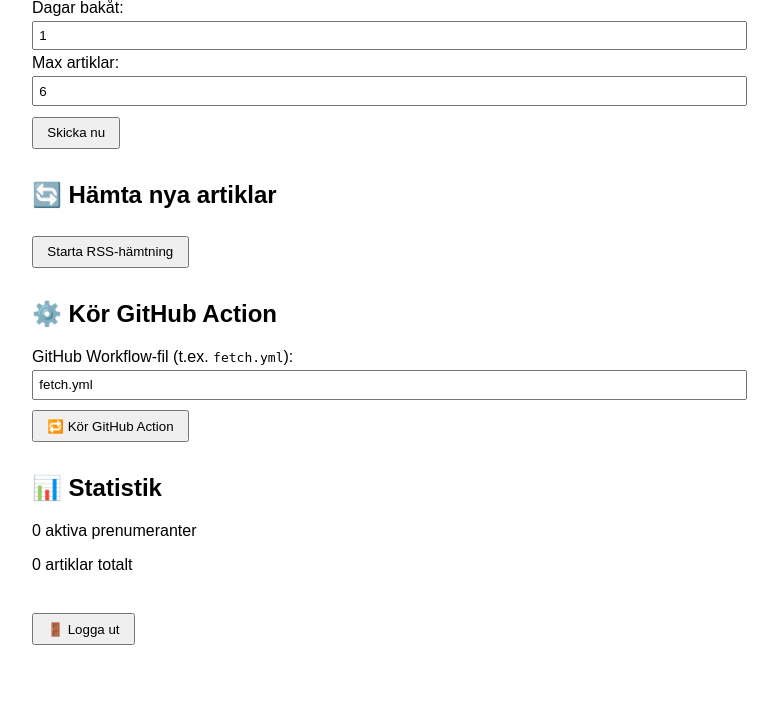
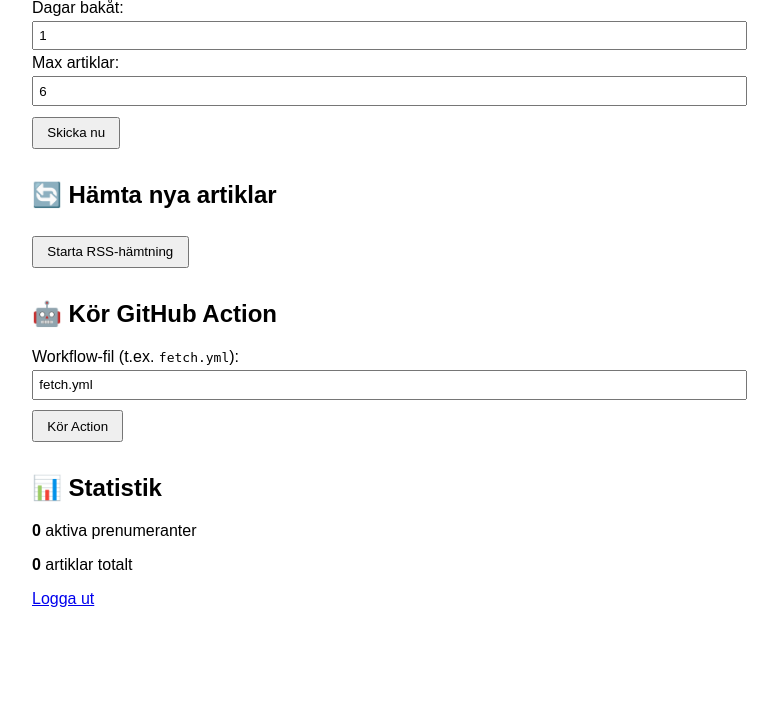
Before and after one commit to andersasplundberggren/ai-nyheter-backend, a Flask app: page /admin/panel in a window 1280 px wide. Shown: the part 161-870 px from the top of the page, without its empty margins (258-1036 px from the left). After the commit the page ends 768 px from the top, so only its background shows below. Run offline with Flask 3, Linux system fonts and the light colour scheme; the visitor is signed in with stand-in values (Sample User, id 1); data that the repository does not hold is empty.

Commit message:
Update admin.html

```diff
--- a/templates/admin.html
+++ b/templates/admin.html
@@ -2,27 +2,28 @@
 <html lang="sv">
 <head>
   <meta charset="UTF-8">
-  <title>AI-Nyheter – Adminpanel</title>
+  <title>Admin – AI-Nyheter</title>
   <style>
     body { font-family: sans-serif; padding: 2em; max-width: 700px; margin: auto; }
     h1 { color: #444; }
     section { margin-bottom: 2em; }
     button { margin-top: 0.5em; padding: 0.5em 1em; }
     input { padding: 0.4em; margin: 0.3em 0; width: 100%; }
+    .error { color: red; font-weight: bold; }
   </style>
 </head>
 <body>
   <h1>Adminpanel – AI-Nyheter</h1>
 
   {% if not authed %}
-    <section>
-      <h2>🔐 Logga in</h2>
     <form method="POST" action="/admin/panel">
       <label for="token">Adminlösenord:</label><br>
       <input type="password" name="token" required><br>
       <button type="submit">Logga in</button>
+      {% if error %}
+        <p class="error">{{ error }}</p>
+      {% endif %}
     </form>
-    </section>
   {% else %}
 
     <section>
@@ -44,25 +45,21 @@
     </section>
 
     <section>
-    <h2>⚙️ Kör GitHub Action</h2>
-    <form action="/admin/panel/trigger-action" method="POST">
-      <label for="workflow">GitHub Workflow-fil (t.ex. <code>fetch.yml</code>):</label><br>
+      <h2>🤖 Kör GitHub Action</h2>
+      <form method="POST" action="/admin/panel/trigger-action">
+        <label for="workflow">Workflow-fil (t.ex. <code>fetch.yml</code>):</label><br>
         <input type="text" name="workflow" value="fetch.yml" required>
-      <button type="submit">🔁 Kör GitHub Action</button>
+        <button type="submit">Kör Action</button>
       </form>
     </section>
 
     <section>
       <h2>📊 Statistik</h2>
-    <p>{{ subs }} aktiva prenumeranter</p>
-    <p>{{ arts }} artiklar totalt</p>
+      <p><strong>{{ subs }}</strong> aktiva prenumeranter</p>
+      <p><strong>{{ arts }}</strong> artiklar totalt</p>
+      <p><a href="/admin/logout">Logga ut</a></p>
     </section>
 
-  <section>
-    <form method="GET" action="/admin/logout">
-      <button type="submit">🚪 Logga ut</button>
-    </form>
-  </section>
   {% endif %}
 </body>
 </html>
```
Lines whose indentation alone changed are shown as unchanged.
